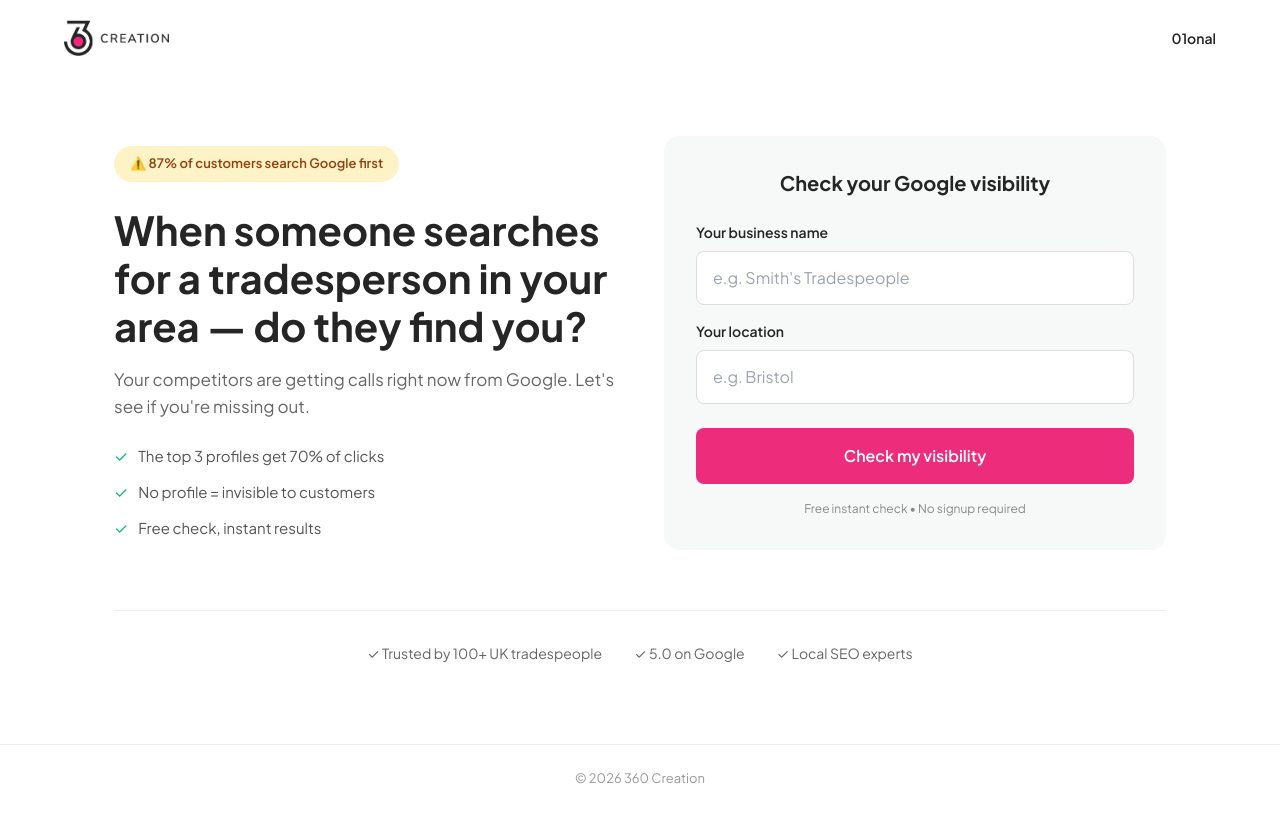
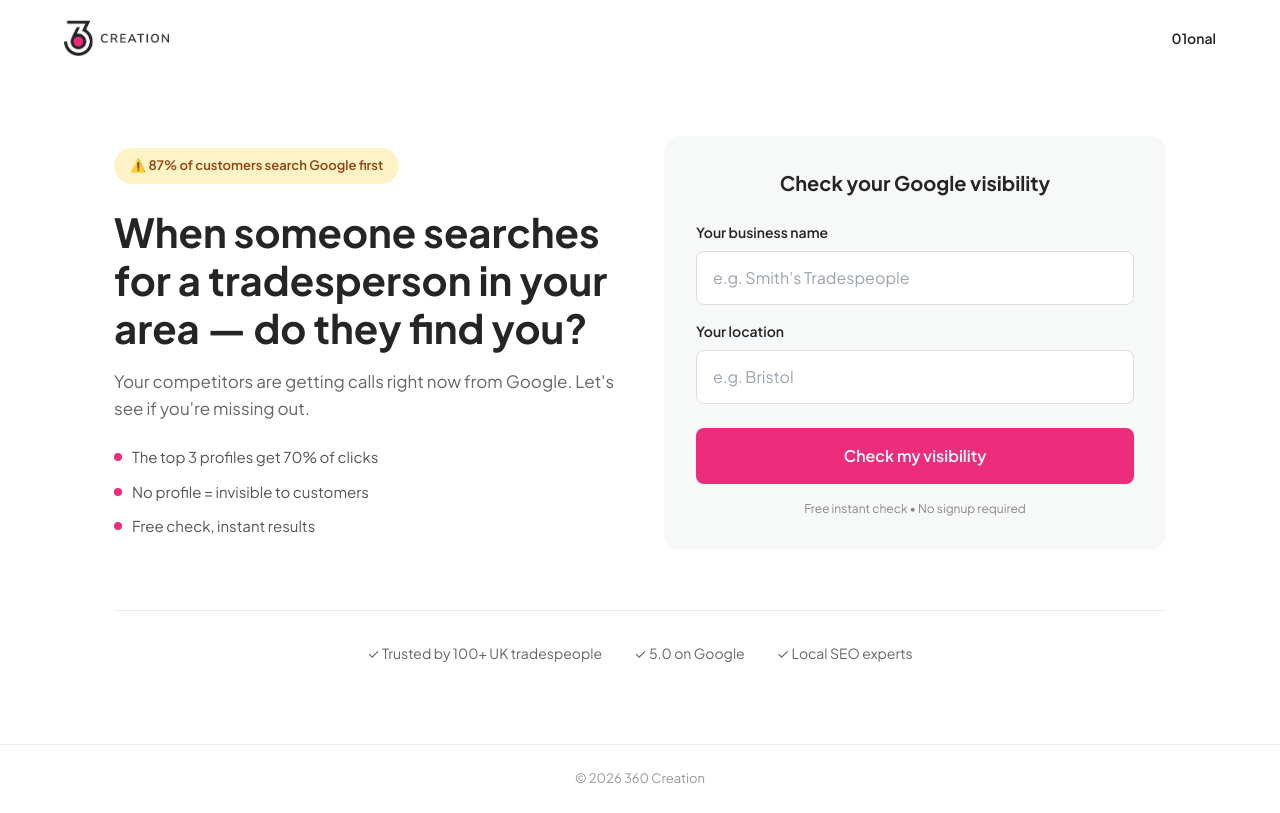
Before and after one commit to gerg2414/360creation, a Next.js app: page /gbp-check/1 in a window 1280 px wide. Built offline with nearby package versions, Linux system fonts and the light colour scheme.

Commit message:
Pink circles for facts, trade-specific trust text

```diff
--- a/app/gbp-check/[trade]/page.jsx
+++ b/app/gbp-check/[trade]/page.jsx
@@ -189,7 +189,13 @@ export default function GBPCheckPage() {
                                             'Free check, instant results'
                                         ].map((item, i) => (
                                             <div key={i} style={{ display: 'flex', alignItems: 'center', gap: '10px' }}>
-                                                <span style={{ color: '#10B981' }}>✓</span>
+                                                <span style={{
+                                                    width: '8px',
+                                                    height: '8px',
+                                                    backgroundColor: '#EE2C7C',
+                                                    borderRadius: '50%',
+                                                    flexShrink: 0
+                                                }} />
                                                 <span style={{ color: '#555', fontSize: '15px' }}>{item}</span>
                                             </div>
                                         ))}
@@ -308,11 +314,11 @@ export default function GBPCheckPage() {
                                 borderTop: '1px solid #eee'
                             }}>
                                 {[
-                                    '✓ Trusted by 100+ UK tradespeople',
+                                    `✓ Trusted by 100+ UK ${trade.plural}`,
                                     '✓ 5.0 on Google',
                                     '✓ Local SEO experts'
                                 ].map((item, i) => (
-                                    <span key={i} style={{ color: '#666', fontSize: '14px' }}>{item}</span>
+                                    <span key={i} style={{ color: '#666', fontSize: '14px', margin: 0 }}>{item}</span>
                                 ))}
                             </div>
                         </>
```
